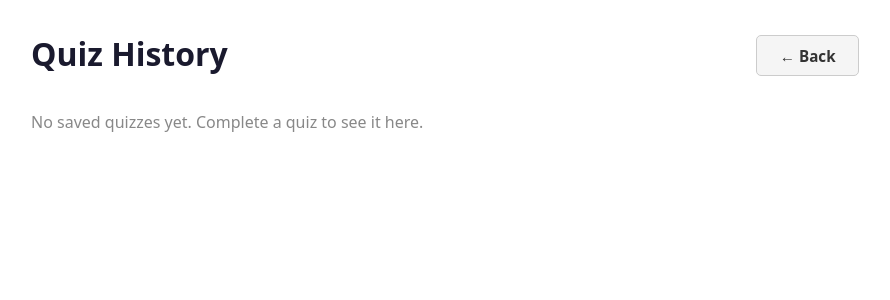
After one commit to jbrehmer42/quizzer, a Flask app: page /history in a window 1280 px wide. The commit adds this page. Shown: the top 300 px of the page, without its empty margins (195-1085 px from the left). Run offline with Flask 3, Linux system fonts and the light colour scheme; parts of the project's set-up code (start-up, migrations or seed data) failed here and were passed over.

Commit message:
Add persistence of completed quizzes and page which shows the history of quizzes. Fix bug in QuizStore which used wrong confirmation logic. Disable Flask debug mode reloading.

```diff
--- a/quizzer/core/question_pool.py
+++ b/quizzer/core/question_pool.py
@@ -54,5 +54,11 @@ class QuestionPool:
             raise ValueError(f"Got questions {q} for ID {question_id}")
         return q[0]
 
+    def __contains__(self, item: str | ChoiceQuestion) -> bool:
+        """Check if a question with the given ID exists in the pool"""
+        if isinstance(item, ChoiceQuestion):
+            return any(q.id_ == item.id_ for q in self.questions)
+        return any(q.id_ == item for q in self.questions)
+
 
 POOL = QuestionPool.from_files(DATA_PATH)
--- a/quizzer/core/quiz_store.py
+++ b/quizzer/core/quiz_store.py
@@ -40,12 +40,13 @@ class QuizStore:
         if not path.exists():
             print(f"Quiz store file not found: {path}.")
             answer = input("Create new quiz store in this location? (y/n) ")
-            if answer.casefold() != "y":
+            if answer.casefold().startswith("y"):
                 return cls(quizzes={}, path=path)
             else:
                 raise RuntimeError(
                     f"Quiz store file not found: {path} and no confirmation to create new one."
                 )
+
         quizzes = {}
         data = json.loads(path.read_text())
         for item in data:
--- a/quizzer/main.py
+++ b/quizzer/main.py
@@ -3,7 +3,7 @@ from quizzer.ui.app import app
 
 
 def main():
-    app.run(debug=True)
+    app.run(debug=True, use_reloader=False)
 
 
 if __name__ == '__main__':
--- a/quizzer/ui/app.py
+++ b/quizzer/ui/app.py
@@ -7,6 +7,7 @@ from flask import redirect, render_template, request, session, url_for
 from pydantic import ValidationError
 
 from quizzer.core.question_pool import POOL
+from quizzer.core.quiz_store import QUIZ_STORE, SavedQuiz, QuizResult
 from quizzer.models.questions import ChoiceQuestion
 from quizzer.models.quiz import QuizSession, QuestionStatus, QuestionOutcome
 from quizzer.models.settings import Settings
@@ -60,6 +61,7 @@ def start_quiz():
     _active_quizzes[quiz_id] = quiz_session
     session["quiz_id"] = quiz_id
     session["practice_mode"] = request.form.get("mode") == "practice"
+    session.pop("saved_quiz_id", None)
 
     set_quiz_deadline(request, len(selected_questions))
 
@@ -109,10 +111,30 @@ def quiz_confirm():
     if request.method == "POST":
         _completed_quizzes[quiz_id] = quiz_session
         session["completed_quiz_id"] = quiz_id
-        session.pop("quiz_id", None)
         session.pop("quiz_deadline", None)
         session.pop("practice_mode", None)
         _active_quizzes.pop(quiz_id, None)
+
+        # Persist the quiz and its result
+        saved_quiz_id = session.pop("saved_quiz_id", None) or quiz_id
+        outcomes = quiz_session.score()
+        total = quiz_session.total_questions
+        correct = sum(1 for o in outcomes if o == QuestionOutcome.CORRECT)
+        answered = sum(1 for o in outcomes if o != QuestionOutcome.UNANSWERED)
+
+        saved_quiz = QUIZ_STORE.get(saved_quiz_id)
+        if saved_quiz:
+            saved_quiz.result = QuizResult(correct=correct, answered=answered, total=total)
+        else:
+            saved_quiz = SavedQuiz(
+                id=saved_quiz_id,
+                name=f"Quiz ({total} questions)",
+                question_ids=[q.id_ for q in quiz_session.questions],
+                result=QuizResult(correct=correct, answered=answered, total=total),
+            )
+        QUIZ_STORE.save_quiz(saved_quiz)
+
+        session.pop("quiz_id", None)
         return redirect(url_for("quiz_results"))
 
     total = quiz_session.total_questions
@@ -298,3 +320,56 @@ def edit_question(question_id: str):
         referrer=referrer,
         quiz_index=quiz_index,
     )
+
+
+@app.route("/history")
+def history():
+    """Show all saved quizzes with their result statistics."""
+    saved_quizzes = QUIZ_STORE.quizzes
+    return render_template("history.html", saved_quizzes=saved_quizzes)
+
+
+@app.route("/history/<quiz_id>/retake", methods=["POST"])
+def retake_quiz(quiz_id: str):
+    """Retake a previously saved quiz. Check whether all questions still
+    exist in the pool before starting.
+    """
+    saved_quiz = QUIZ_STORE.get(quiz_id)
+    if not saved_quiz:
+        return redirect(url_for("history"))
+
+    missing_ids = [qid for qid in saved_quiz.question_ids if qid not in POOL]
+    if missing_ids:
+        return render_template(
+            "history.html",
+            saved_quizzes=QUIZ_STORE.quizzes,
+            error=(
+                f"Cannot retake quiz: {len(missing_ids)} question(s) no longer exist "
+                f"in the pool. Missing IDs: {', '.join(missing_ids)}",
+            )
+        )
+
+    old_completed_id = session.pop("completed_quiz_id", None)
+    if old_completed_id:
+        _completed_quizzes.pop(old_completed_id, None)
+
+    available_questions = [
+        POOL.get_question_by_id(qid) for qid in saved_quiz.question_ids if qid in POOL
+    ]
+    quiz_session = QuizSession.from_settings(available_questions, settings=_settings)
+    active_quiz_id = str(uuid.uuid4())
+    _active_quizzes[active_quiz_id] = quiz_session
+    session["quiz_id"] = active_quiz_id
+    session["saved_quiz_id"] = saved_quiz.id
+    session["practice_mode"] = False
+
+    set_quiz_deadline(request, len(available_questions))
+
+    return redirect(url_for("quiz_question", index=0))
+
+
+@app.route("/history/<quiz_id>/delete", methods=["POST"])
+def delete_saved_quiz(quiz_id: str):
+    """Delete a saved quiz from history."""
+    QUIZ_STORE.delete_quiz(quiz_id)
+    return redirect(url_for("history"))
--- a/quizzer/ui/static/styles_dark.css
+++ b/quizzer/ui/static/styles_dark.css
@@ -215,3 +215,17 @@ body.dark {
 }
 
 .dark h1, .dark h2 { color: #e0e0e0; }
+
+/* Dark mode history */
+.dark .history-card:hover { background: #2a2d2e; }
+.dark .badge--result { background: #1e3a2a; color: #7dcea0; }
+.dark .badge--skipped { background: #3b3520; color: #f0d070; }
+.dark .badge--date { background: #333; color: #aaa; }
+.dark .badge--no-result { background: #3b1a1a; color: #fca5a5; }
+.dark .btn--danger { color: #f87171; border-color: #f87171; }
+.dark .btn--danger:hover { background: #dc3545; color: #fff; }
+.dark .history-error {
+  background: #3b1a1a;
+  color: #fca5a5;
+  border-color: #e74c3c;
+}
--- /dev/null
+++ b/quizzer/ui/templates/history.html
@@ -0,0 +1,62 @@
+<!DOCTYPE html>
+<html lang="en">
+<head>
+  <meta charset="UTF-8" />
+  <meta name="viewport" content="width=device-width, initial-scale=1.0" />
+  <title>Quizzer — Quiz History</title>
+  <link rel="stylesheet" href="{{ url_for('static', filename='styles.css') }}">
+  <link rel="stylesheet" href="{{ url_for('static', filename='styles_dark.css') }}">
+</head>
+<body class="index-body{% if dark_mode %} dark{% endif %}">
+  <div class="page-header">
+    <h1>Quiz History</h1>
+    <div>
+      <a href="{{ url_for('home') }}" class="btn btn-secondary btn-sm">&larr; Back</a>
+    </div>
+  </div>
+
+  {% if error %}
+  <div class="history-error">
+    <p>{{ error }}</p>
+  </div>
+  {% endif %}
+
+  {% if saved_quizzes %}
+  <ul class="question-list">
+    {% for quiz in saved_quizzes %}
+    <li>
+      <div class="question-card history-card">
+        <div class="question-body">
+          <p class="question-text-preview">{{ quiz.name }}</p>
+          <div class="question-meta">
+            <span class="badge">{{ quiz.question_ids | length }} questions</span>
+            {% if quiz.result %}
+            <span class="badge badge--result">{{ quiz.result.correct }}/{{ quiz.result.answered }} correct</span>
+            {% if quiz.result.total - quiz.result.answered > 0 %}
+            <span class="badge badge--skipped">{{ quiz.result.total - quiz.result.answered }} skipped</span>
+            {% endif %}
+            <span class="badge badge--date">{{ quiz.result.completed_at.strftime('%Y-%m-%d %H:%M') }}</span>
+            {% else %}
+            <span class="badge badge--no-result">No attempts yet</span>
+            {% endif %}
+          </div>
+        </div>
+        <div class="history-actions">
+          <form action="{{ url_for('retake_quiz', quiz_id=quiz.id) }}" method="post" style="display:inline">
+            <button type="submit" class="btn btn-sm">Retake</button>
+          </form>
+          <form action="{{ url_for('delete_saved_quiz', quiz_id=quiz.id) }}" method="post" style="display:inline"
+                onsubmit="return confirm('Delete this saved quiz?')">
+            <button type="submit" class="btn btn-secondary btn-sm btn--danger">Delete</button>
+          </form>
+        </div>
+      </div>
+    </li>
+    {% endfor %}
+  </ul>
+  {% else %}
+  <p class="empty">No saved quizzes yet. Complete a quiz to see it here.</p>
+  {% endif %}
+
+</body>
+</html>
--- a/quizzer/ui/templates/index.html
+++ b/quizzer/ui/templates/index.html
@@ -11,6 +11,7 @@
   <div class="page-header">
     <h1>Quizzer</h1>
     <div>
+      <a href="{{ url_for('history') }}" class="btn btn-secondary btn-sm">Quiz History</a>
       <a href="{{ url_for('edit_list') }}" class="btn btn-secondary btn-sm">Edit Questions</a>
       <a href="{{ url_for('settings') }}" class="btn btn-secondary btn-sm">Settings</a>
     </div>
```
Also changed, not shown: quizzer/ui/static/styles.css (+32 -0 lines).
